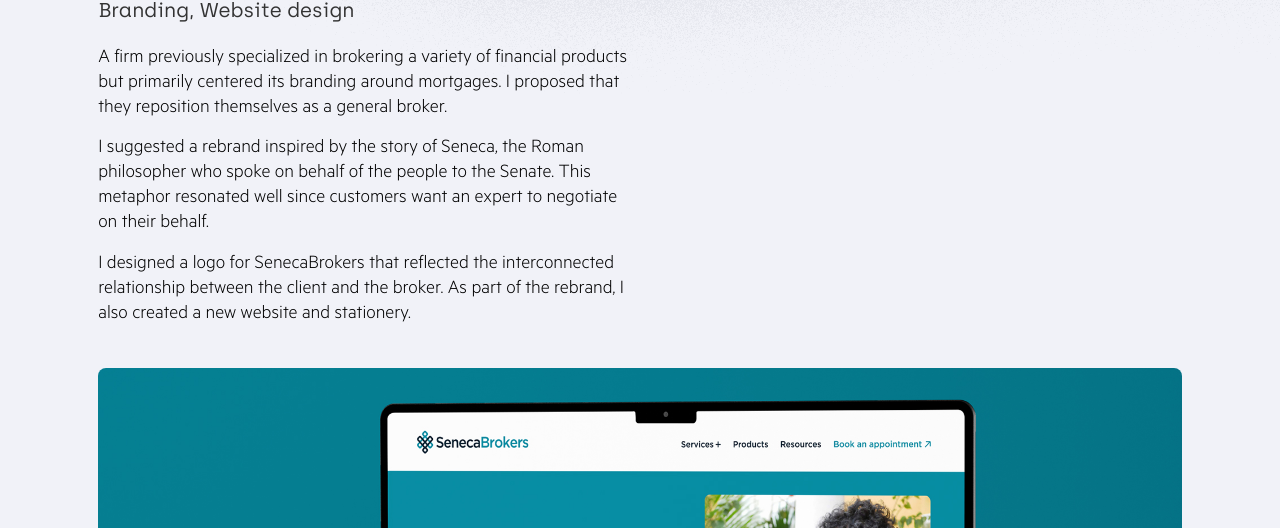
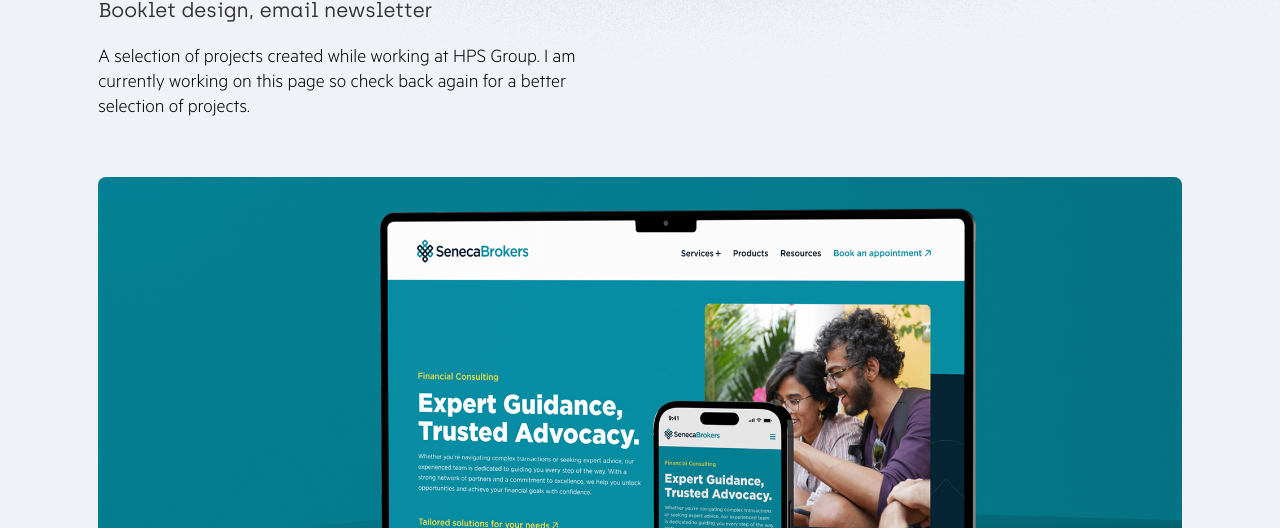
Before and after one commit to masulhasan/cashmandesign, a plain HTML site: page Mini-and-Rolls-Royce.html in a window 1280 px wide. Shown: the part 699-1227 px from the top of the page. Drawn offline with Linux system fonts and the light colour scheme; files whose address does not match are found by name.

Commit message:
Update Mini-and-Rolls-Royce.html

```diff
--- a/Mini-and-Rolls-Royce.html
+++ b/Mini-and-Rolls-Royce.html
@@ -14,7 +14,7 @@
     <meta name="viewport" content="width=device-width, initial-scale=1.0">
 
 
-    <title>Mini and Rolls Royce | Bobby Cashman Portfolio</title>
+    <title>Mini, BMW and Rolls-Royce | Bobby Cashman Portfolio</title>
     <link rel="stylesheet" href="./css/projectv2.css">
     <link rel="icon" type="image/x-icon" href="./img/FavIcon/Bobby_cashman-favicon.png.jpg">
     <link rel="preload" href="Fonts/Archia_Font_Web/06.Archia-Bold-webfont/archia-bold-webfont.woff2" as="font" type="font/woff2" crossorigin="anonymous">
@@ -50,11 +50,9 @@
         <div class="container">
             <div class="content">
                 <div class="about">
-                    <h2 class="mh">SenecaBrokers</h2>
-                    <h3 class="mh1">Branding, Website design</h3>
-                    <p class="paragraph">A firm previously specialized in brokering a variety of financial products but primarily centered its branding around mortgages. I proposed that they reposition themselves as a general broker.</p>
-                    <p class="paragraph">I suggested a rebrand inspired by the story of Seneca, the Roman philosopher who spoke on behalf of the people to the Senate. This metaphor resonated well since customers want an expert to negotiate on their behalf.</p>
-                    <p class="paragraphl">I designed a logo for SenecaBrokers that reflected the interconnected relationship between the client and the broker. As part of the rebrand, I also created a new website and stationery.</p>
+                    <h2 class="mh">Mini, BMW and Rolls-Royce</h2>
+                    <h3 class="mh1">Booklet design, email newsletter</h3>
+                    <p class="paragraph">A selection of projects created while working at HPS Group. I am currently working on this page so check back again for a better selection of projects.</p>
                 </div>
                 </div>
 
```
